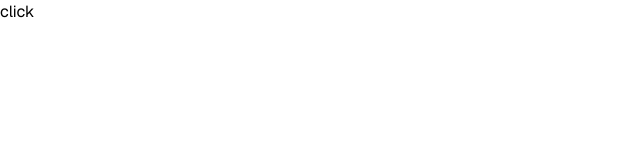
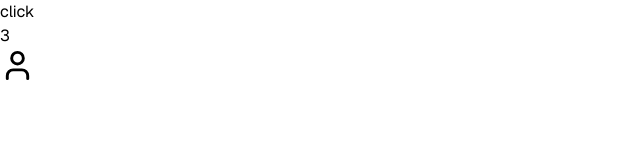
Before and after one commit to dillirams/marketvalley-pro, a Next.js app in the folder apps/user/: page / in a window 1280 px wide. Shown: the top 160 px of the page, without its empty margins (0-640 px from the left). Built offline with nearby package versions, Linux system fonts and the light colour scheme.

Commit message:
added the button icon

```diff
--- a/apps/user/app/page.tsx
+++ b/apps/user/app/page.tsx
@@ -1,5 +1,7 @@
 "use client";
 import { Button } from "@repo/ui/button";
+import { IconButton } from "@repo/ui/iconButton";
+import { User } from "lucide-react";
 
 export default function Page() {
   return (
@@ -13,6 +15,9 @@ export default function Page() {
         }}
         font="bold"
       />
+      <div className="w-[1%]">
+        <IconButton Icon={User} count={3} onclick={() => alert("done")} />
+      </div>
     </div>
   );
 }
--- /dev/null
+++ b/packages/ui/src/iconButton.tsx
@@ -0,0 +1,38 @@
+import React, { ReactElement } from "react";
+
+interface iconButtonProp {
+  Icon: React.ComponentType<{ size?: number; className?: string }>;
+  count?: number;
+  onclick?: () => void;
+}
+
+export const IconButton = ({ Icon, count, onclick }: iconButtonProp) => {
+  return (
+    <div
+      className="relative flex items-center justify-center transition-transform duration-200 ease-in-out hover:scale-110"
+      onClick={onclick}
+    >
+      <span
+        className={`${count && count <= 0 ? "hidden" : "block"}
+    absolute -top-1 -right-1
+    min-w-4.5 h-4.5
+    rounded-full
+    bg-red-500
+    text-white
+    text-[10px]
+    p-1
+    flex items-center justify-center
+    font-semibold
+
+  `}
+      >
+        {count && count > 99 ? "99+" : count}
+      </span>
+
+      <Icon
+        size={35}
+        className="text-gray-500 hover:text-black transition-colors duration-200"
+      />
+    </div>
+  );
+};
```
